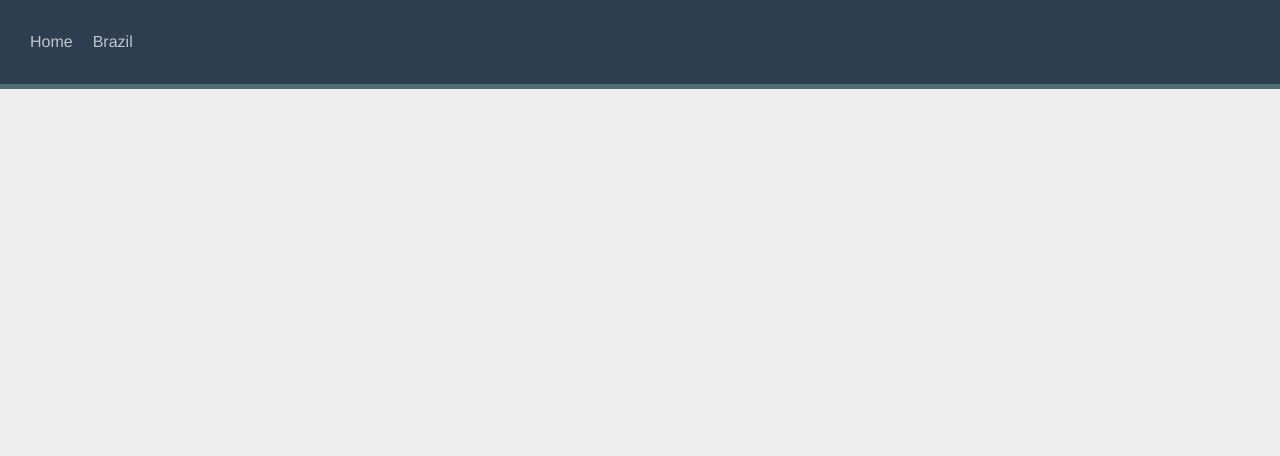
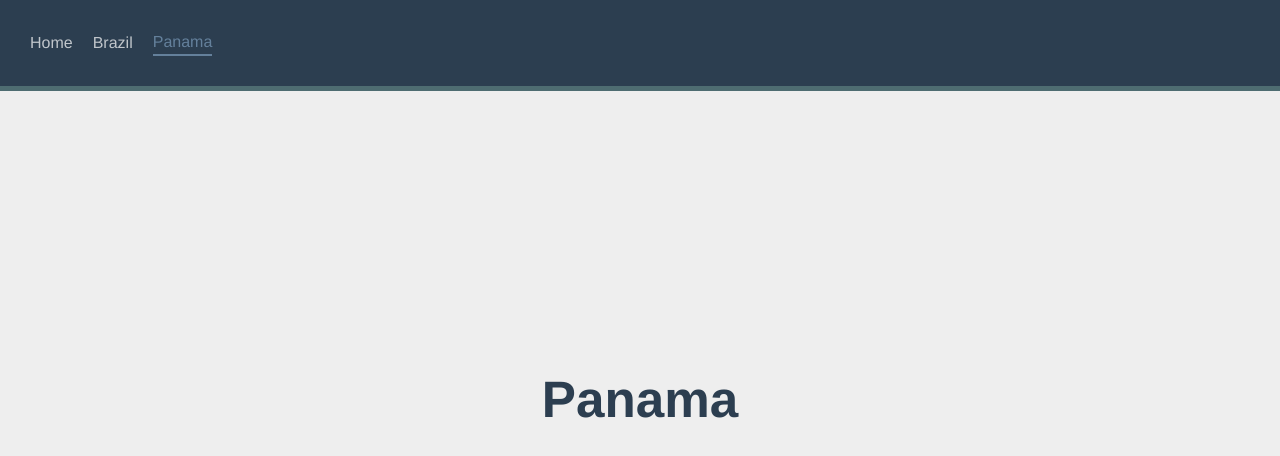
Before and after one commit to aazalan/vue_router, a Vue app: page /panama in a window 1280 px wide. Before the commit this address had no page. Shown: the top 456 px of the page. Built offline with nearby package versions, Linux system fonts and the light colour scheme.

Commit message:
add lazy loading components

```diff
--- a/src/App.vue
+++ b/src/App.vue
@@ -1,10 +1,6 @@
 <template>
-    <!-- рендерит тот view который сейчас активен, которому соответстует значение в URL  -->
-    <div id="nav">
-      <router-link to="/">Home</router-link>
-      <router-link to="/brazil">Brazil</router-link>
-    </div>
 
+  <TheNavigation />
 
     <div class="container">
       <router-view></router-view>
@@ -12,7 +8,7 @@
 </template>
 
 <script setup>
-
+  import TheNavigation from './components/TheNavigation.vue'
 </script>
 
 <style scoped>
--- /dev/null
+++ b/src/components/TheNavigation.vue
@@ -0,0 +1,20 @@
+<template>
+    <!-- рендерит тот view который сейчас активен, которому соответстует значение в URL  -->
+    <div id="nav">
+        <router-link to="/">Home</router-link>
+        <router-link to="/brazil">Brazil</router-link>
+        <router-link to="/panama">Panama</router-link>
+    </div>
+
+</template>
+
+<script setup>
+
+</script>
+
+<style>
+    #nav .active_page {
+        color: #7c9dbc;
+        border-bottom: 2px solid #7c9dbc;
+    }
+</style>
--- a/src/router/index.js
+++ b/src/router/index.js
@@ -1,9 +1,6 @@
 import { createRouter, createWebHistory} from 'vue-router'
 
 import Home from './../views/Home.vue'
-import About from './../views/About.vue'
-import Brazil from './../views/Brazil.vue'
-
 
 const routes = [
     {
@@ -12,19 +9,20 @@ const routes = [
         component: Home
     },
     {
-        path: '/about',
-        name: 'About',
-        component: About
+        path: '/brazil',
+        name: 'Brazil',
+        component: () => import ('./../views/Brazil.vue')
     },
     {
-        path: '/brazil',
-        name: 'Brazil',
-        component: Brazil
+        path: '/panama',
+        name: 'Panama',
+        component: () => import ('./../views/Panama.vue')
     }
 ]
 
 const router = createRouter({
     history: createWebHistory(),
+    linkActiveClass: 'active_page',
     routes
 })
 
--- /dev/null
+++ b/src/views/Panama.vue
@@ -0,0 +1,13 @@
+<template>
+    <div class="panama">
+        <h1>Panama</h1>
+    </div>
+</template>
+
+<script setup>
+
+</script>
+
+<style>
+
+</style>
```
